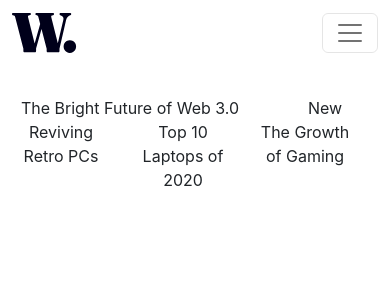
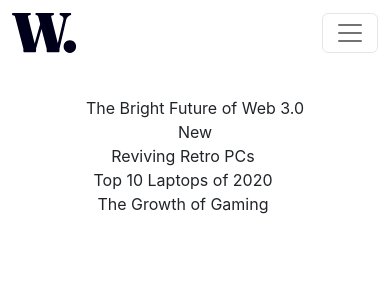
Before and after one commit to Rashad-98/news-homepage-main, a React (Create React App) app: page / in a window 390 px wide. Shown: the top 300 px of the page. Built offline with nearby package versions, Linux system fonts and the light colour scheme.

Commit message:
configure the body container component for small screen view

```diff
--- a/src/components/body-container/body-container.component.jsx
+++ b/src/components/body-container/body-container.component.jsx
@@ -4,20 +4,20 @@ const BodyContainer = () => {
     return (
         <div className="container-fluid mt-5 pt-5">
             <div className="row">
-                <div className="col-8">
+                <div className="col-lg-8 ">
                     The Bright Future of Web 3.0
                 </div>
-                <div className="col-4">
+                <div className="col-lg-4">
                     New
                 </div>
                 <div className="row">
-                    <div className="col">
+                    <div className="col-lg">
                         Reviving Retro PCs
                     </div>
-                    <div className="col">
+                    <div className="col-lg">
                         Top 10 Laptops of 2020
                     </div>
-                    <div className="col">
+                    <div className="col-lg">
                         The Growth of Gaming
                     </div>
                 </div>
```
